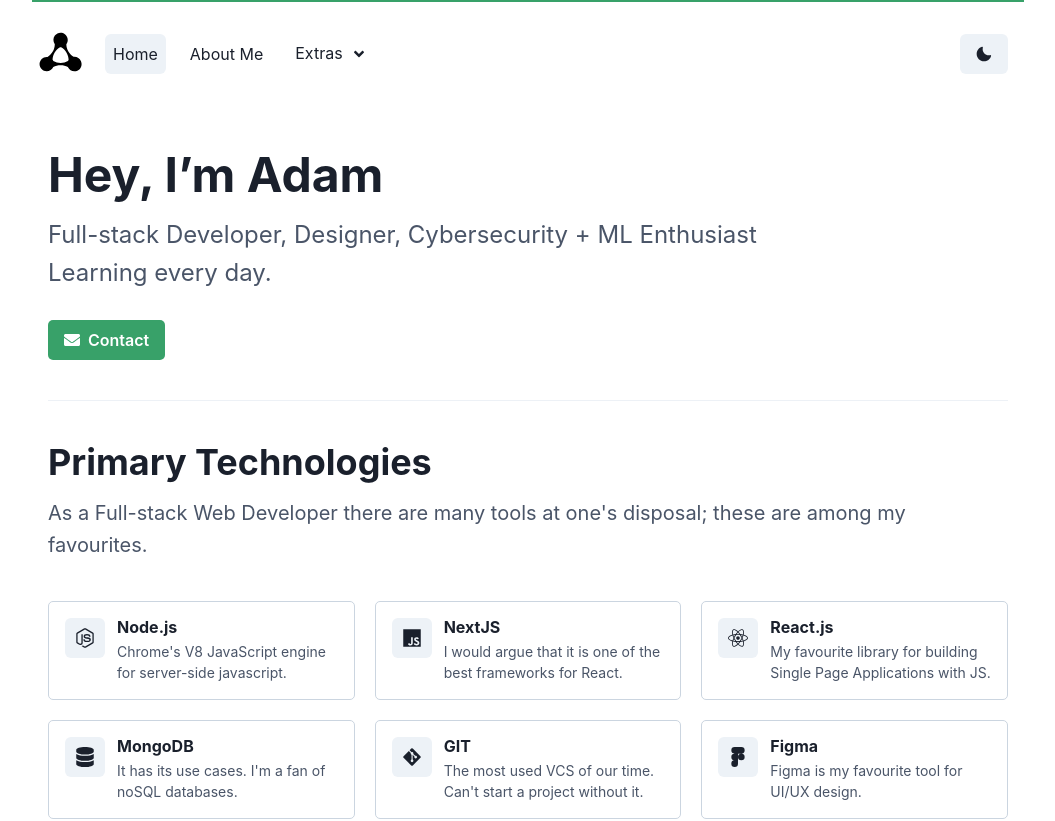
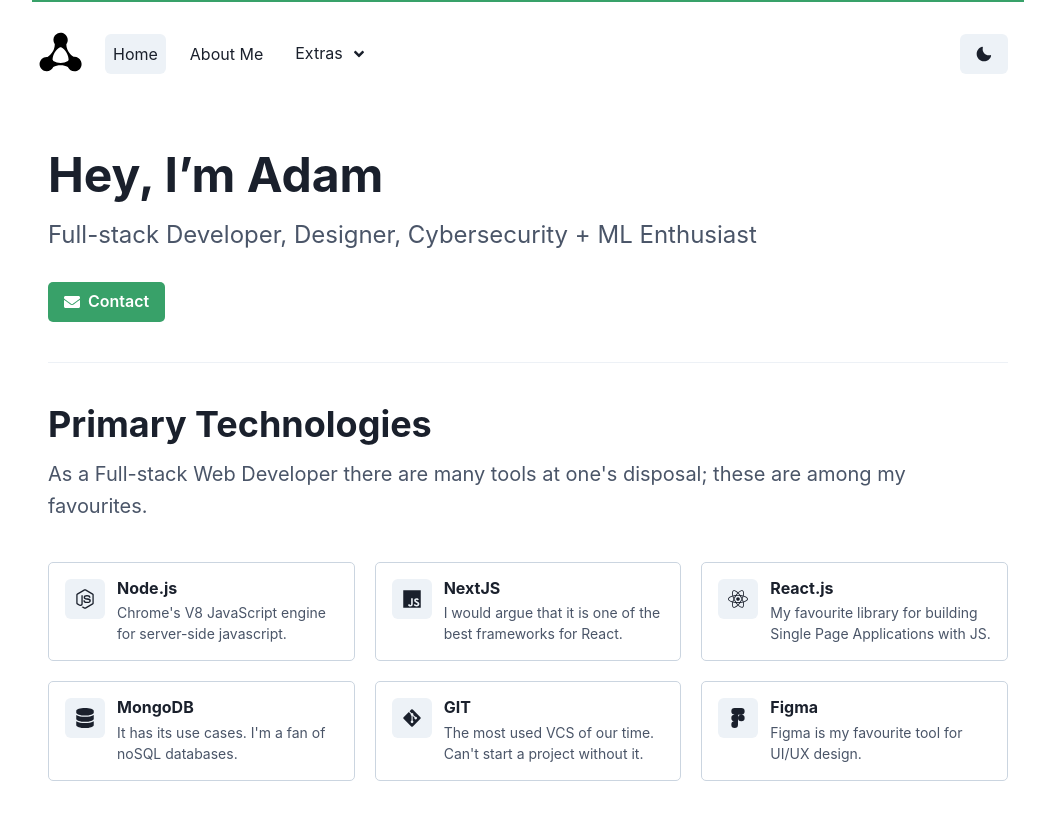
Before and after one commit to ACHultman/achultman-web, a Next.js app: page / in a window 1280 px wide. Shown: the top 821 px of the page, without its empty margins (112-1167 px from the left). Built offline with nearby package versions, Linux system fonts and the light colour scheme.

Commit message:
edit hero contetn

```diff
--- a/src/components/Home/Hero.tsx
+++ b/src/components/Home/Hero.tsx
@@ -5,13 +5,13 @@ import {
   Heading,
   Link,
   SlideFade,
-} from "@chakra-ui/react";
+} from "@chakra-ui/react"
 
-import Paragraph from "../Paragraph";
-import { motion } from "framer-motion";
-import Contact from "./Contact";
+import Paragraph from "../Paragraph"
+import { motion } from "framer-motion"
+import Contact from "./Contact"
 
-export const MotionButton = motion<ButtonProps>(Button);
+export const MotionButton = motion<ButtonProps>(Button)
 
 const Hero = () => {
   return (
@@ -27,13 +27,10 @@ const Hero = () => {
         <Paragraph fontSize="2xl" lineHeight={1.6}>
           Full-stack Developer, Designer, Cybersecurity + ML Enthusiast
         </Paragraph>
-        <Paragraph fontSize="2xl" lineHeight={1.6}>
-          Learning every day.
-        </Paragraph>
         <Contact />
       </Box>
     </SlideFade>
-  );
-};
+  )
+}
 
-export default Hero;
+export default Hero
```
